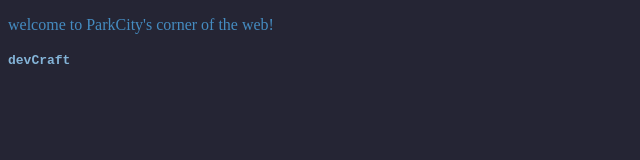
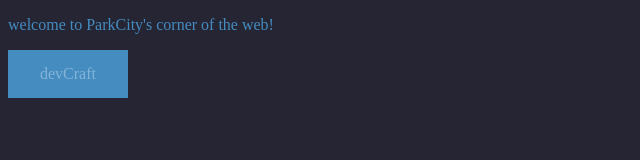
Before and after one commit to parkcitymedia/ghPages, a plain HTML site: page index.html in a window 1280 px wide. Shown: the whole page, without its empty margins (0-640 px from the left). Drawn offline with Linux system fonts and the light colour scheme; files whose address does not match are found by name.

Commit message:
Update index.html

```diff
--- a/index.html
+++ b/index.html
@@ -9,7 +9,7 @@
  <body>
   <div>
    <p>welcome to ParkCity's corner of the web!</p>
-   <a id="monolink1" href="devCraft.htm">devCraft</a>
+   <a class="sideButton" href="devCraft.htm">devCraft</a>
   </div>
  </body>
 </html>
```
